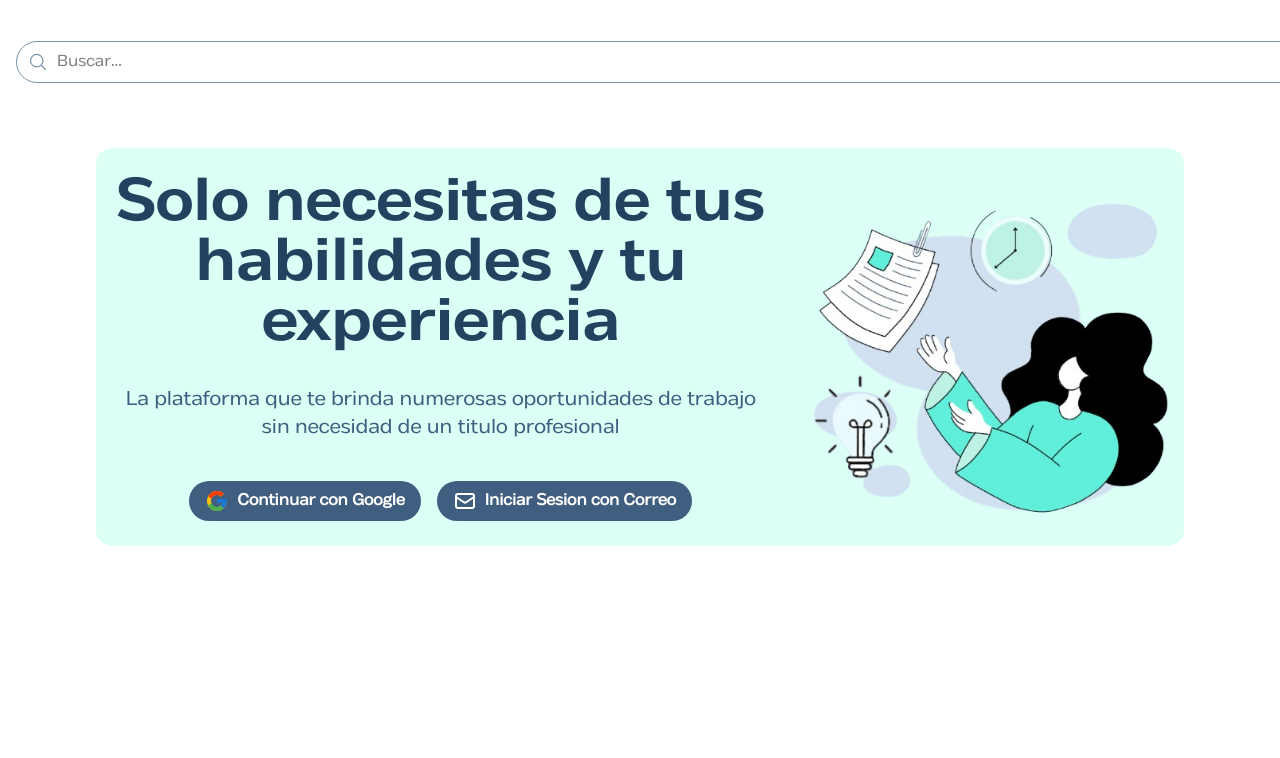
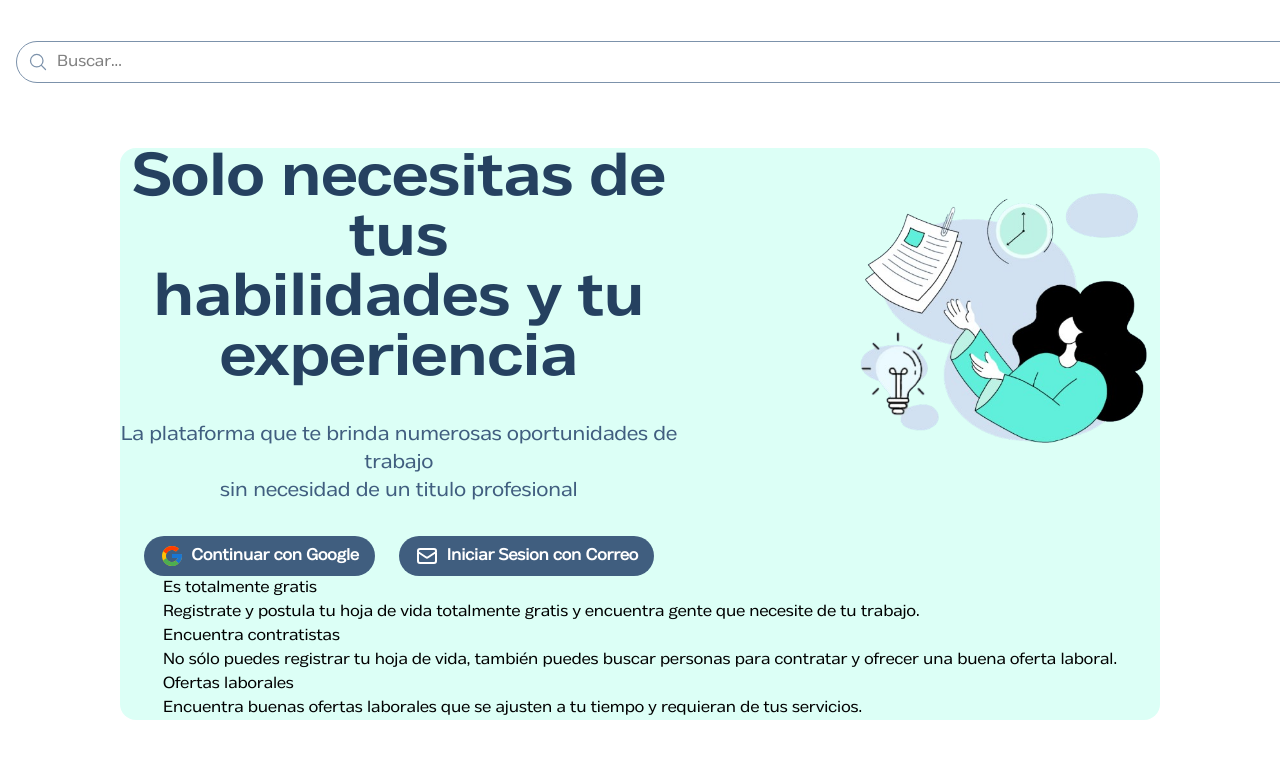
Before and after one commit to 0-min-0/PLP-Frontend, a React (Vite) app: page / in a window 1280 px wide. Shown: the top 758 px of the page. Built offline with nearby package versions, Linux system fonts and the light colour scheme.

Commit message:
Creacion de tarjetas de informacion

```diff
--- a/src/Components/InfoContainer/InfoContainer.jsx
+++ b/src/Components/InfoContainer/InfoContainer.jsx
@@ -0,0 +1,12 @@
+import React from 'react'
+import { CardInfo } from '../../UI/CardInfo'
+
+export const InfoContainer = () => {
+  return (
+    <div>
+        <CardInfo title='Es totalmente gratis' info='Registrate y postula tu hoja de vida totalmente gratis y encuentra gente que necesite de tu trabajo.' />
+        <CardInfo title='Encuentra contratistas' info='No sólo puedes registrar tu hoja de vida, también puedes buscar personas para contratar y ofrecer una buena oferta laboral.' />
+        <CardInfo title='Ofertas laborales' info='Encuentra buenas ofertas laborales que se ajusten a tu tiempo y requieran de tus servicios.' />
+    </div>
+  )
+}
--- a/src/Components/WelcomeText/welcomeText.jsx
+++ b/src/Components/WelcomeText/welcomeText.jsx
@@ -1,15 +1,21 @@
 import React from 'react'
 import { Button } from '../../UI/button'
 import mainIlustration from '../../assets/images/home-ilustration.png'
+import { InfoContainer } from '../InfoContainer/InfoContainer'
 
 export const WelcomeText = () => {
     return (
-        <div className='flex justify-evenly items-center'>
+        <div className='flex flex-col items-center'>
+            <div className='flex gap-40'>
                 <div className=' flex flex-col text-center justify-center items-center'>
                     <h1 className='text-6xl font-[bodyBold] font-extrabold text-[#254160] mb-8'>Solo necesitas de tus <br />
                         habilidades y tu experiencia</h1>
-                <p className='text-[#405e7f] text-xl mb-6'>La plataforma que te brinda numerosas oportunidades de trabajo <br /> sin necesidad de un titulo profesional</p>
-                <div className='flex gap-4 mt-4'>
+                    <p
+                        className='text-[#405e7f] text-xl mb-4'>
+                        La plataforma que te brinda numerosas oportunidades de trabajo
+                        <br /> sin necesidad de un titulo profesional
+                    </p>
+                    <div className='flex gap-6 mt-4'>
                         <Button
                             btnType='button'
                             btnName='Continuar con Google'
@@ -25,8 +31,10 @@ export const WelcomeText = () => {
                     </div>
                 </div>
                 <div>
-                <img src={ mainIlustration } alt='Ilustracion Principal' />
+                    <img src={mainIlustration} alt='Ilustracion Principal' />
                 </div>
+            </div>
+            <InfoContainer />
         </div>
     )
 }
--- a/src/Layouts/MainLayout/MainLayout.jsx
+++ b/src/Layouts/MainLayout/MainLayout.jsx
@@ -5,7 +5,7 @@ import { WelcomeText } from '../../Components/WelcomeText/WelcomeText'
 export const MainLayout = () => {
 
   return (
-    <div className='bg-[#dcfff6] mx-20 my-10 rounded-2xl'>
+    <div className='bg-[#dcfff6] p-0 mx-26 my-10 rounded-2xl'>
         <WelcomeText />
     </div>
   )
--- /dev/null
+++ b/src/UI/CardInfo.jsx
@@ -0,0 +1,13 @@
+import React from 'react'
+
+export const CardInfo = ({ title, info }) => {
+
+    const cardStyle = ''
+
+  return (
+    <div className={ cardStyle }>
+        <h2>{ title }</h2>
+        <p>{ info }</p>
+    </div>
+  )
+}
```
Also changed, not shown: src/UI/CardsInfo.jsx (deleted), src/UI/Input.jsx (deleted), src/UI/RadioInput.jsx (deleted). Lines whose indentation alone changed are shown as unchanged.
